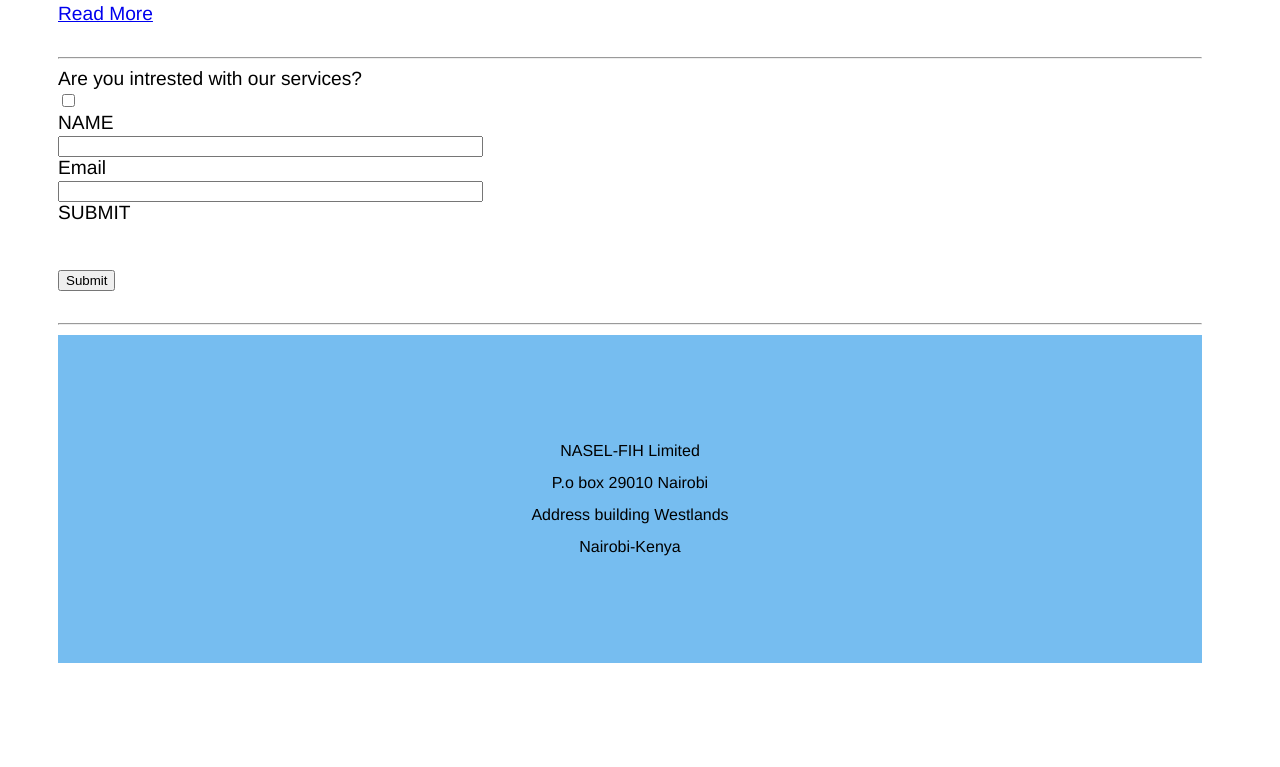
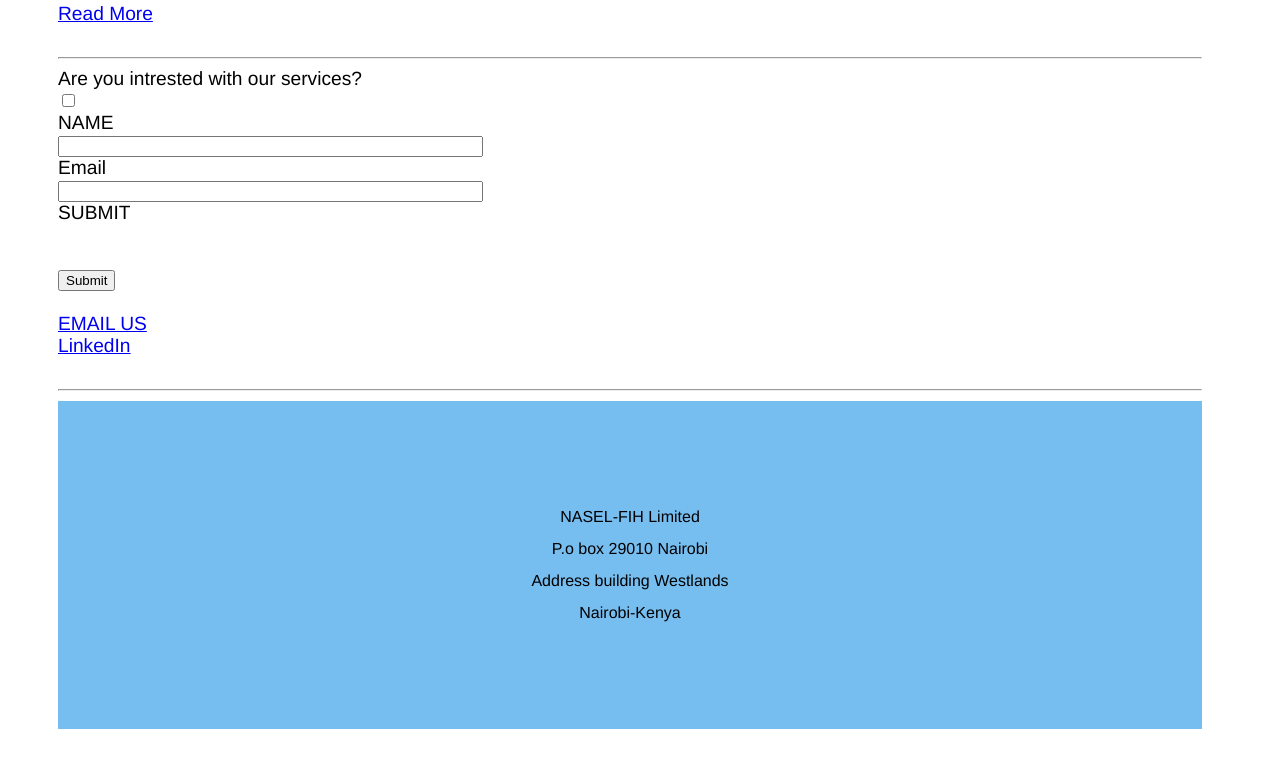
Before and after one commit to KIKETENATHAN/PRACTICE-, a plain HTML site: page index.html in a window 1280 px wide. Shown: the part 5633-6400 px from the top of the page. Drawn offline with Linux system fonts and the light colour scheme.

Commit message:
email & linked in

```diff
--- a/index.html
+++ b/index.html
@@ -86,6 +86,9 @@
 <br>
 <input type="submit" size="40"><br>
 <br>
+<a href="mailto:nasel@gmail.com">EMAIL US</a><br>
+<a href="https://www.linkedin.com/company/nasel-fih/">LinkedIn</a><br>
+<br>
 </body>
 <hr>
 <footer>NASEL-FIH Limited <br>
```
